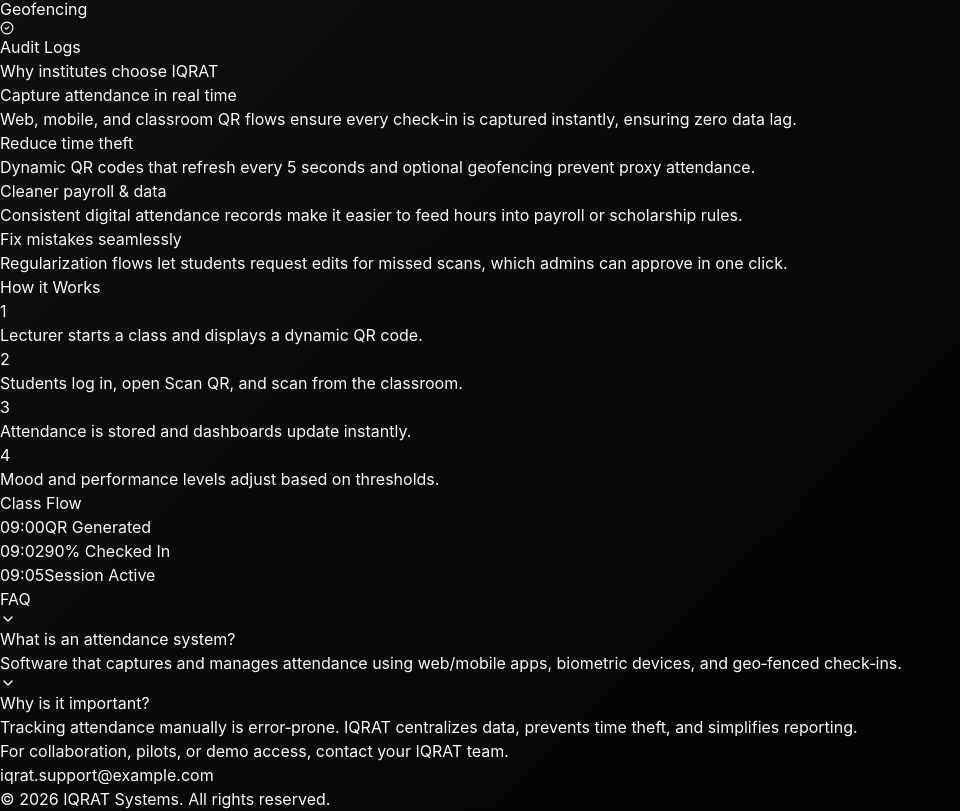
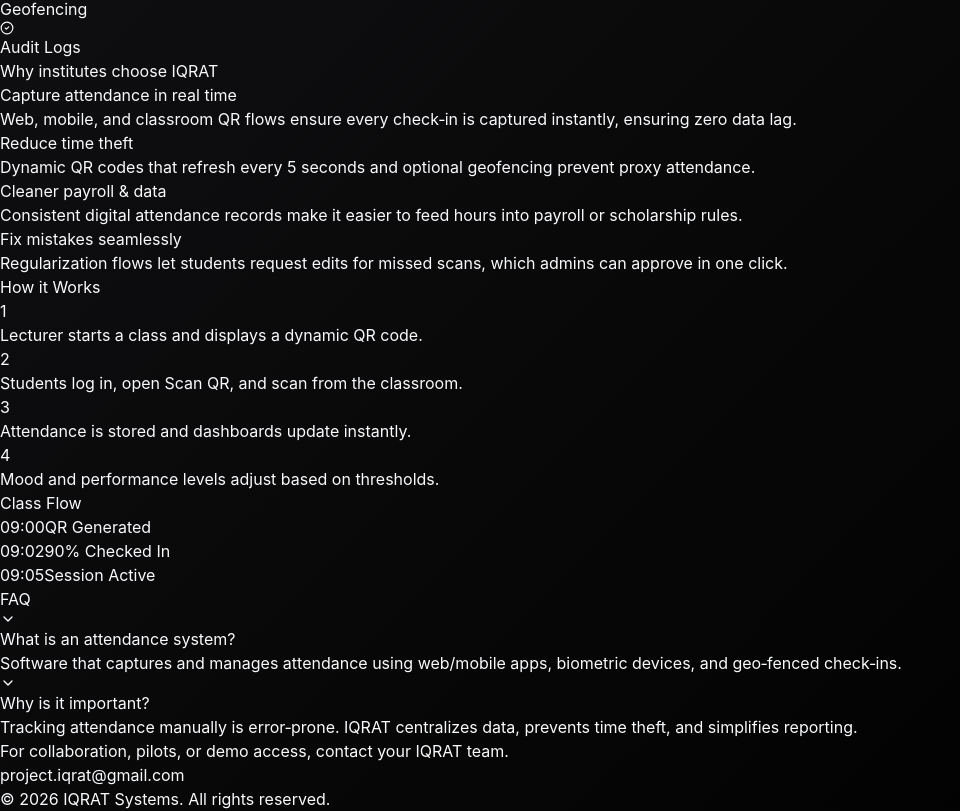
Before and after one commit to Project-IQRAT/iqrat-frontend, a React (Vite) app: page / in a window 1280 px wide. Shown: the part 1276-2087 px from the top of the page, without its empty margins (0-960 px from the left). Built offline with nearby package versions, Linux system fonts and the light colour scheme.

Commit message:
added active mail ID

```diff
--- a/src/pages/LandingPage.jsx
+++ b/src/pages/LandingPage.jsx
@@ -328,7 +328,7 @@
             <p className="text-slate-400 text-sm mb-3">
               For collaboration, pilots, or demo access, contact your IQRAT team.
             </p>
-            <p className="text-white font-medium mb-8 text-lg hover:text-indigo-400 transition-colors cursor-pointer">iqrat.support@example.com</p>
+            <p className="text-white font-medium mb-8 text-lg hover:text-indigo-400 transition-colors cursor-pointer">project.iqrat@gmail.com</p>
             <p className="text-xs text-slate-600 font-mono">
               © {new Date().getFullYear()} IQRAT Systems. All rights reserved.
             </p>
```
